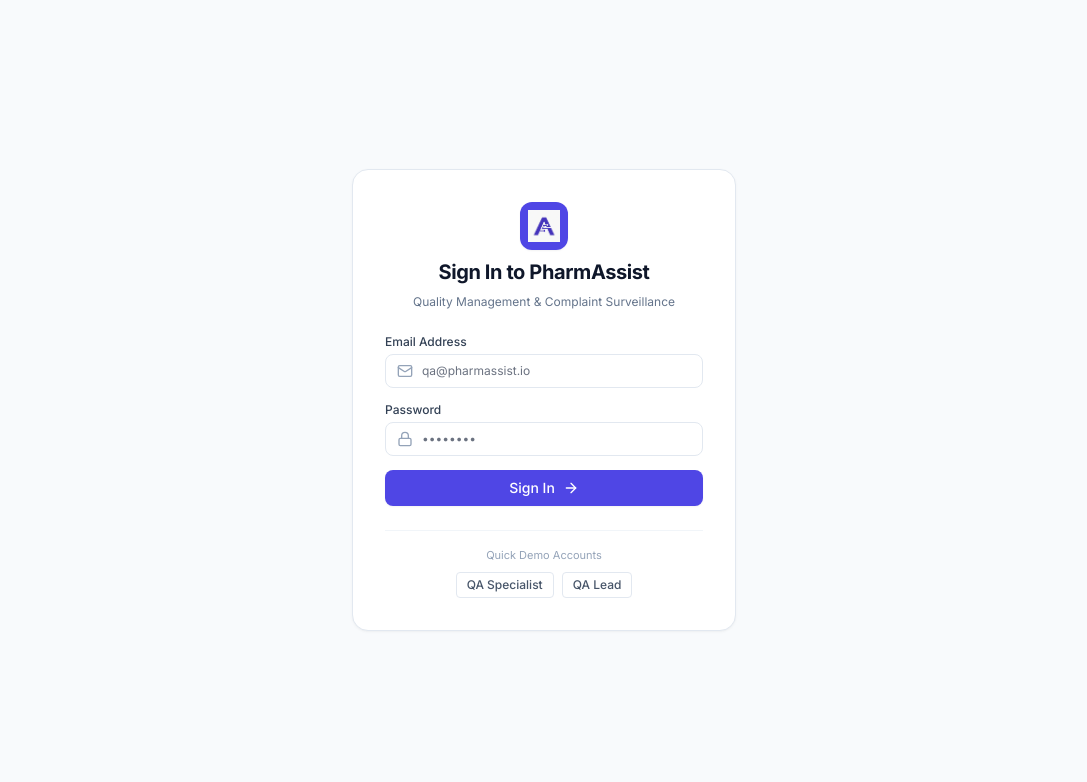
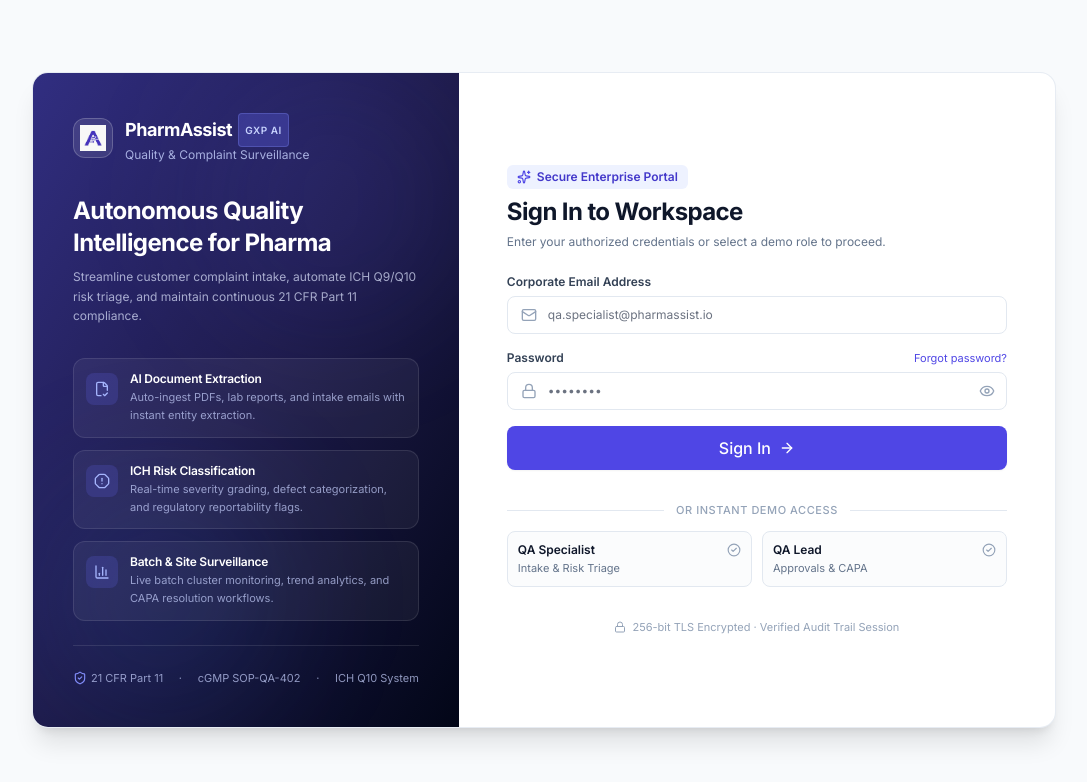
Before and after one commit to rizzit17/pharmassist, a React (Vite) app in the folder frontend/: page /login in a window 1280 px wide. Shown: the top 782 px of the page, without its empty margins (96-1183 px from the left). Built offline with nearby package versions, Linux system fonts and the light colour scheme; no server answers.

Commit message:
edit login page

```diff
--- a/frontend/src/pages/LoginPage.tsx
+++ b/frontend/src/pages/LoginPage.tsx
@@ -1,6 +1,9 @@
 import React, { useState } from 'react'
 import { useNavigate, useLocation } from 'react-router-dom'
-import { Mail, Lock, ArrowRight } from 'lucide-react'
+import {
+  Mail, Lock, ArrowRight, ShieldCheck, FileCheck2,
+  AlertOctagon, BarChart3, CheckCircle2, Eye, EyeOff, Sparkles
+} from 'lucide-react'
 import { useAppDispatch } from '@/app/hooks'
 import { setCredentials } from '@/features/auth/authSlice'
 import { authApi } from '@/lib/api'
@@ -13,6 +16,7 @@ export default function LoginPage() {
 
   const [email, setEmail] = useState('')
   const [password, setPassword] = useState('')
+  const [showPassword, setShowPassword] = useState(false)
   const [error, setError] = useState('')
   const [isLoading, setIsLoading] = useState(false)
 
@@ -34,74 +38,193 @@ export default function LoginPage() {
     }
   }
 
-  const fillDemo = (demoEmail: string) => {
+  const handleQuickDemo = async (demoEmail?: string) => {
+    setError('')
+    setIsLoading(true)
+    try {
+      if (demoEmail) {
         setEmail(demoEmail)
         setPassword('demo1234')
+        const data = await authApi.login(demoEmail, 'demo1234')
+        dispatch(setCredentials({ user: data.user, token: data.access_token }))
+      } else {
+        const data = await authApi.demo()
+        dispatch(setCredentials({ user: data.user, token: data.access_token }))
+      }
+      navigate(from, { replace: true })
+    } catch (err: any) {
+      setError(err.response?.data?.detail || 'Demo login failed.')
+    } finally {
+      setIsLoading(false)
+    }
   }
 
   return (
-    <div className="min-h-screen flex items-center justify-center p-4 bg-[#F8FAFC] dark:bg-[#0C0F17]">
-      <div className="w-full max-w-sm">
-        <div className="card p-6 sm:p-8 space-y-6">
-          {/* Logo & Header */}
-          <div className="text-center space-y-2">
-            <div className="w-12 h-12 rounded-xl bg-indigo-600 p-2 mx-auto shadow-sm flex items-center justify-center">
+    <div className="min-h-screen w-full flex items-center justify-center p-4 sm:p-6 lg:p-10 bg-slate-50 dark:bg-[#0B0F19] text-slate-900 dark:text-white">
+      <div className="w-full max-w-5xl rounded-2xl shadow-xl border border-slate-200/80 dark:border-slate-800/80 bg-white dark:bg-[#111625] overflow-hidden grid grid-cols-1 lg:grid-cols-12">
+
+        {/* ── Left Side: Platform Brief & Capabilities (5 Cols) ── */}
+        <div className="lg:col-span-5 bg-gradient-to-br from-indigo-900 via-indigo-950 to-slate-950 p-6 sm:p-8 lg:p-10 flex flex-col justify-between text-white relative overflow-hidden">
+          {/* Subtle Ambient Glow */}
+          <div className="absolute top-0 right-0 w-64 h-64 bg-indigo-500/10 rounded-full blur-3xl pointer-events-none" />
+          <div className="absolute bottom-0 left-0 w-64 h-64 bg-blue-500/10 rounded-full blur-3xl pointer-events-none" />
+
+          {/* Top Brand Header */}
+          <div className="relative z-10 space-y-6">
+            <div className="flex items-center gap-3">
+              <div className="w-10 h-10 rounded-xl bg-white/10 p-1.5 backdrop-blur-sm border border-white/20 flex items-center justify-center">
                 <img src="/logo.png" alt="PharmAssist Logo" className="w-full h-full object-contain" />
               </div>
-            <h1 className="text-xl font-bold text-slate-900 dark:text-white">
-              Sign In to PharmAssist
+              <div>
+                <h1 className="text-lg font-bold tracking-tight text-white flex items-center gap-1.5">
+                  PharmAssist
+                  <span className="text-[10px] font-semibold uppercase tracking-wider px-1.5 py-0.5 rounded bg-indigo-500/30 text-indigo-200 border border-indigo-400/30">
+                    GxP AI
+                  </span>
                 </h1>
-            <p className="text-xs text-slate-500">
-              Quality Management &amp; Complaint Surveillance
+                <p className="text-xs text-indigo-200/80">Quality &amp; Complaint Surveillance</p>
+              </div>
+            </div>
+
+            {/* Mission Statement */}
+            <div className="space-y-2 pt-2">
+              <h2 className="text-xl sm:text-2xl font-bold text-white tracking-tight leading-snug">
+                Autonomous Quality Intelligence for Pharma
+              </h2>
+              <p className="text-xs text-indigo-100/70 leading-relaxed">
+                Streamline customer complaint intake, automate ICH Q9/Q10 risk triage, and maintain continuous 21 CFR Part 11 compliance.
               </p>
             </div>
 
+            {/* Feature Bullets */}
+            <div className="space-y-3 pt-2">
+              <div className="flex items-start gap-3 p-3 rounded-xl bg-white/5 border border-white/10 backdrop-blur-xs">
+                <div className="p-2 rounded-lg bg-indigo-500/20 text-indigo-300 shrink-0 mt-0.5">
+                  <FileCheck2 className="w-4 h-4" />
+                </div>
+                <div>
+                  <h3 className="text-xs font-semibold text-white">AI Document Extraction</h3>
+                  <p className="text-[11px] text-indigo-200/70 mt-0.5 leading-relaxed">
+                    Auto-ingest PDFs, lab reports, and intake emails with instant entity extraction.
+                  </p>
+                </div>
+              </div>
+
+              <div className="flex items-start gap-3 p-3 rounded-xl bg-white/5 border border-white/10 backdrop-blur-xs">
+                <div className="p-2 rounded-lg bg-indigo-500/20 text-indigo-300 shrink-0 mt-0.5">
+                  <AlertOctagon className="w-4 h-4" />
+                </div>
+                <div>
+                  <h3 className="text-xs font-semibold text-white">ICH Risk Classification</h3>
+                  <p className="text-[11px] text-indigo-200/70 mt-0.5 leading-relaxed">
+                    Real-time severity grading, defect categorization, and regulatory reportability flags.
+                  </p>
+                </div>
+              </div>
+
+              <div className="flex items-start gap-3 p-3 rounded-xl bg-white/5 border border-white/10 backdrop-blur-xs">
+                <div className="p-2 rounded-lg bg-indigo-500/20 text-indigo-300 shrink-0 mt-0.5">
+                  <BarChart3 className="w-4 h-4" />
+                </div>
+                <div>
+                  <h3 className="text-xs font-semibold text-white">Batch &amp; Site Surveillance</h3>
+                  <p className="text-[11px] text-indigo-200/70 mt-0.5 leading-relaxed">
+                    Live batch cluster monitoring, trend analytics, and CAPA resolution workflows.
+                  </p>
+                </div>
+              </div>
+            </div>
+          </div>
+
+          {/* Bottom Compliance Tags */}
+          <div className="relative z-10 pt-6 mt-6 border-t border-white/10 flex items-center justify-between text-[11px] text-indigo-200/70">
+            <span className="flex items-center gap-1">
+              <ShieldCheck className="w-3.5 h-3.5 text-indigo-400" />
+              21 CFR Part 11
+            </span>
+            <span>·</span>
+            <span>cGMP SOP-QA-402</span>
+            <span>·</span>
+            <span>ICH Q10 System</span>
+          </div>
+        </div>
+
+        {/* ── Right Side: Sign In Form (7 Cols) ── */}
+        <div className="lg:col-span-7 p-6 sm:p-8 lg:p-12 flex flex-col justify-center space-y-6">
+          <div className="space-y-1.5">
+            <div className="inline-flex items-center gap-1.5 px-2.5 py-1 rounded-md bg-indigo-50 dark:bg-indigo-950/60 text-indigo-700 dark:text-indigo-300 text-xs font-semibold">
+              <Sparkles className="w-3.5 h-3.5 text-indigo-600 dark:text-indigo-400" />
+              Secure Enterprise Portal
+            </div>
+            <h2 className="text-2xl font-bold text-slate-900 dark:text-white tracking-tight">
+              Sign In to Workspace
+            </h2>
+            <p className="text-xs text-slate-500 dark:text-slate-400">
+              Enter your authorized credentials or select a demo role to proceed.
+            </p>
+          </div>
+
+          {/* Error Message */}
           {error && (
-            <div className="p-3 rounded-lg bg-red-50 text-red-700 dark:bg-red-950/50 dark:text-red-300 text-xs font-medium border border-red-200 dark:border-red-900">
-              {error}
+            <div className="p-3 rounded-lg bg-red-50 text-red-700 dark:bg-red-950/50 dark:text-red-300 text-xs font-medium border border-red-200 dark:border-red-900 flex items-start gap-2">
+              <AlertOctagon className="w-4 h-4 shrink-0 mt-0.5" />
+              <span>{error}</span>
             </div>
           )}
 
-          <form onSubmit={handleSubmit} className="space-y-3.5">
+          {/* Form */}
+          <form onSubmit={handleSubmit} className="space-y-4">
             <div>
-              <label className="block text-xs font-medium text-slate-700 dark:text-slate-300 mb-1">
-                Email Address
+              <label className="block text-xs font-semibold text-slate-700 dark:text-slate-300 mb-1.5">
+                Corporate Email Address
               </label>
               <div className="relative">
-                <Mail className="absolute left-3 top-1/2 -translate-y-1/2 w-4 h-4 text-slate-400" />
+                <Mail className="absolute left-3.5 top-1/2 -translate-y-1/2 w-4 h-4 text-slate-400" />
                 <input
                   type="email"
                   required
                   value={email}
                   onChange={(e) => setEmail(e.target.value)}
-                  placeholder="qa@pharmassist.io"
-                  className="w-full pl-9 pr-3 py-2 text-xs rounded-lg border border-slate-200 dark:border-slate-700 bg-white dark:bg-slate-900 text-slate-900 dark:text-white outline-none focus:border-indigo-500 focus:ring-1 focus:ring-indigo-500"
+                  placeholder="qa.specialist@pharmassist.io"
+                  className="w-full pl-10 pr-3.5 py-2.5 text-xs rounded-lg border border-slate-200 dark:border-slate-700/80 bg-white dark:bg-slate-900 text-slate-900 dark:text-white outline-none focus:border-indigo-500 focus:ring-1 focus:ring-indigo-500 transition-colors"
                 />
               </div>
             </div>
 
             <div>
-              <label className="block text-xs font-medium text-slate-700 dark:text-slate-300 mb-1">
+              <div className="flex items-center justify-between mb-1.5">
+                <label className="text-xs font-semibold text-slate-700 dark:text-slate-300">
                   Password
                 </label>
+                <span className="text-[11px] text-indigo-600 dark:text-indigo-400 hover:underline cursor-pointer">
+                  Forgot password?
+                </span>
+              </div>
               <div className="relative">
-                <Lock className="absolute left-3 top-1/2 -translate-y-1/2 w-4 h-4 text-slate-400" />
+                <Lock className="absolute left-3.5 top-1/2 -translate-y-1/2 w-4 h-4 text-slate-400" />
                 <input
-                  type="password"
+                  type={showPassword ? 'text' : 'password'}
                   required
                   value={password}
                   onChange={(e) => setPassword(e.target.value)}
                   placeholder="••••••••"
-                  className="w-full pl-9 pr-3 py-2 text-xs rounded-lg border border-slate-200 dark:border-slate-700 bg-white dark:bg-slate-900 text-slate-900 dark:text-white outline-none focus:border-indigo-500 focus:ring-1 focus:ring-indigo-500"
+                  className="w-full pl-10 pr-10 py-2.5 text-xs rounded-lg border border-slate-200 dark:border-slate-700/80 bg-white dark:bg-slate-900 text-slate-900 dark:text-white outline-none focus:border-indigo-500 focus:ring-1 focus:ring-indigo-500 transition-colors"
                 />
+                <button
+                  type="button"
+                  onClick={() => setShowPassword(!showPassword)}
+                  className="absolute right-3 top-1/2 -translate-y-1/2 text-slate-400 hover:text-slate-600 dark:hover:text-slate-300"
+                >
+                  {showPassword ? <EyeOff className="w-4 h-4" /> : <Eye className="w-4 h-4" />}
+                </button>
               </div>
             </div>
 
             <Button
               type="submit"
               variant="primary"
-              size="md"
-              className="w-full mt-2"
+              size="lg"
+              className="w-full"
               isLoading={isLoading}
               rightIcon={<ArrowRight className="w-4 h-4" />}
             >
@@ -109,29 +232,55 @@ export default function LoginPage() {
             </Button>
           </form>
 
-          {/* Quick Demo Logins */}
-          <div className="pt-4 border-t border-slate-100 dark:border-slate-800 text-center">
-            <p className="text-[11px] text-slate-400 mb-2">
-              Quick Demo Accounts
-            </p>
-            <div className="flex items-center justify-center gap-2">
+          {/* Quick Demo Access Divider */}
+          <div className="space-y-3 pt-2">
+            <div className="relative flex items-center justify-center">
+              <div className="absolute inset-0 flex items-center">
+                <div className="w-full border-t border-slate-200 dark:border-slate-800" />
+              </div>
+              <div className="relative px-3 bg-white dark:bg-[#111625] text-[11px] font-medium text-slate-400 uppercase tracking-wider">
+                Or Instant Demo Access
+              </div>
+            </div>
+
+            <div className="grid grid-cols-2 gap-2.5">
               <button
                 type="button"
-                onClick={() => fillDemo('qa.specialist@pharmassist.io')}
-                className="px-2.5 py-1 text-xs font-medium rounded border border-slate-200 dark:border-slate-700 text-slate-600 dark:text-slate-300 hover:bg-slate-50 dark:hover:bg-slate-800 transition-colors"
+                onClick={() => handleQuickDemo('qa.specialist@pharmassist.io')}
+                className="p-2.5 rounded-lg border border-slate-200 dark:border-slate-700/80 hover:border-indigo-500 dark:hover:border-indigo-500 bg-slate-50/60 dark:bg-slate-900/60 text-left transition-all group"
               >
+                <div className="flex items-center justify-between">
+                  <span className="text-xs font-semibold text-slate-900 dark:text-white group-hover:text-indigo-600 dark:group-hover:text-indigo-400">
                     QA Specialist
+                  </span>
+                  <CheckCircle2 className="w-3.5 h-3.5 text-slate-400 group-hover:text-indigo-600 dark:group-hover:text-indigo-400" />
+                </div>
+                <p className="text-[11px] text-slate-500 mt-0.5">Intake &amp; Risk Triage</p>
               </button>
+
               <button
                 type="button"
-                onClick={() => fillDemo('qa.lead@pharmassist.io')}
-                className="px-2.5 py-1 text-xs font-medium rounded border border-slate-200 dark:border-slate-700 text-slate-600 dark:text-slate-300 hover:bg-slate-50 dark:hover:bg-slate-800 transition-colors"
+                onClick={() => handleQuickDemo('qa.lead@pharmassist.io')}
+                className="p-2.5 rounded-lg border border-slate-200 dark:border-slate-700/80 hover:border-indigo-500 dark:hover:border-indigo-500 bg-slate-50/60 dark:bg-slate-900/60 text-left transition-all group"
               >
+                <div className="flex items-center justify-between">
+                  <span className="text-xs font-semibold text-slate-900 dark:text-white group-hover:text-indigo-600 dark:group-hover:text-indigo-400">
                     QA Lead
+                  </span>
+                  <CheckCircle2 className="w-3.5 h-3.5 text-slate-400 group-hover:text-indigo-600 dark:group-hover:text-indigo-400" />
+                </div>
+                <p className="text-[11px] text-slate-500 mt-0.5">Approvals &amp; CAPA</p>
               </button>
             </div>
           </div>
+
+          {/* Footer Security Notice */}
+          <div className="pt-2 text-center text-[11px] text-slate-400 flex items-center justify-center gap-1.5">
+            <Lock className="w-3 h-3 text-slate-400" />
+            <span>256-bit TLS Encrypted · Verified Audit Trail Session</span>
           </div>
+        </div>
+
       </div>
     </div>
   )
```
Lines whose indentation alone changed are shown as unchanged.
